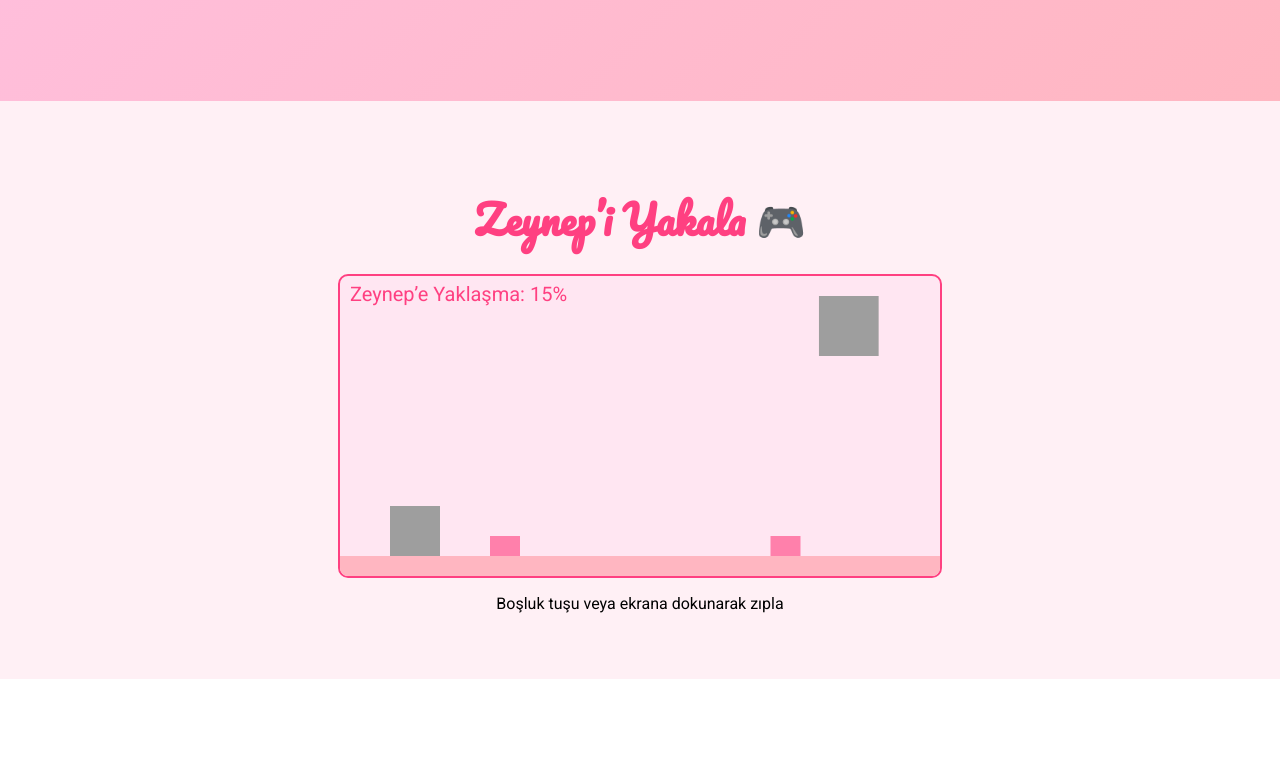
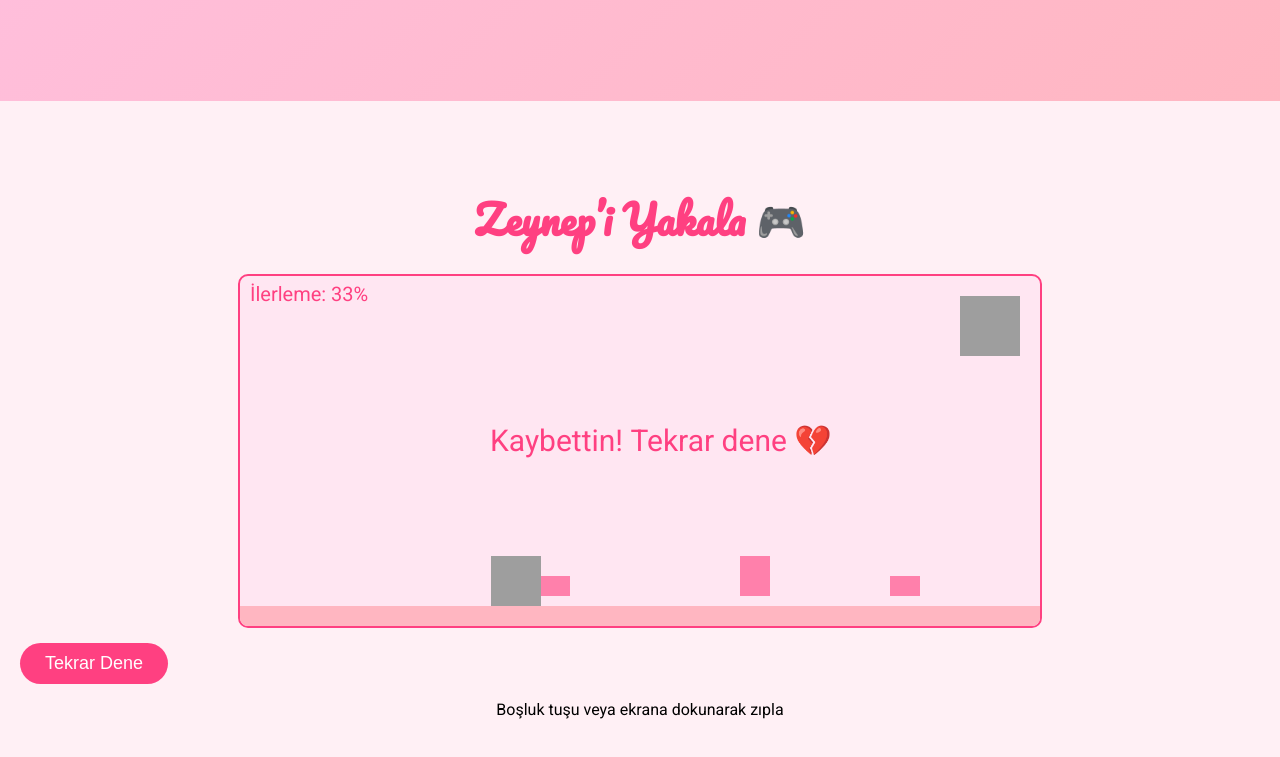
Before and after one commit to enesyondes/hediye-site, a plain HTML site: page index.html in a window 1280 px wide. Shown: the part 3617-4374 px from the top of the page. Before the commit the page ends 4296 px from the top, so only its background shows below. Drawn offline with Linux system fonts and the light colour scheme.

Commit message:
Update index.html

```diff
--- a/index.html
+++ b/index.html
@@ -261,7 +261,7 @@ Bende diyorum ki:
 <!-- Game Section -->
 <section class="game-section">
     <h2>Zeynep’i Yakala 🎮</h2>
-    <canvas id="gameCanvas" width="600" height="300"></canvas>
+    <canvas id="gameCanvas" width="800" height="350"></canvas>
     <button class="retry-btn" onclick="resetGame()">Tekrar Dene</button>
     <p>Boşluk tuşu veya ekrana dokunarak zıpla</p>
 </section>
@@ -276,13 +276,16 @@ Bende diyorum ki:
     const targetImg = new Image();
     targetImg.src = "https://i.imgur.com/DKHf9UD.jpeg";
 
-    let player = { x: 50, y: 280, w: 50, h: 50, dy: 0, gravity: 0.35, jump: -10, grounded: false };
-    let obstacles = [];
-    let score = 0;
+    let player = { x: 50, y: 280, w: 50, h: 50, dy: 0, gravity: 0.3, jump: -8, speed: 3, grounded: false };
+    let obstacles = [
+        { x: 300, y: 300, w: 30, h: 20 },
+        { x: 500, y: 280, w: 30, h: 40 },
+        { x: 650, y: 300, w: 30, h: 20 }
+    ];
     let gameOver = false;
+    let progress = 0; // ilerleme yüzdesi
     let targetX = canvas.width - 80;
     let targetY = 20;
-    let targetDir = 1;
 
     function drawPlayer() {
         ctx.drawImage(playerImg, player.x, player.y, player.w, player.h);
@@ -305,66 +308,59 @@ Bende diyorum ki:
     function drawScore() {
         ctx.fillStyle = "#ff4081";
         ctx.font = "20px Roboto";
-        ctx.fillText("Zeynep’e Yaklaşma: " + Math.floor(score) + "%", 10, 25);
+        ctx.fillText("İlerleme: " + Math.floor(progress) + "%", 10, 25);
     }
 
     function update() {
-        if(gameOver) return;
+        if (gameOver) return;
 
         ctx.clearRect(0, 0, canvas.width, canvas.height);
 
-        // Player hareket
+        // Player hareketi
+        player.x += player.speed;
         player.y += player.dy;
         player.dy += player.gravity;
 
-        if(player.y + player.h >= canvas.height - 20) {
+        if (player.y + player.h >= canvas.height - 20) {
             player.y = canvas.height - 20 - player.h;
             player.dy = 0;
             player.grounded = true;
         }
 
-        // Hedef animasyonu
-        targetX += targetDir * 0.4; // Daha da yavaş
-        if(targetX > canvas.width - 70 || targetX < canvas.width - 150) targetDir *= -1;
-
-        // Engeller
-        obstacles.forEach(ob => { ob.x -= 1.5; }); // Daha yavaş
-
-        if(obstacles.length === 0 || obstacles[obstacles.length - 1].x < 320) {
-            obstacles.push({ x: canvas.width, y: canvas.height - 40, w: 30, h: 20 });
-        }
-
-        obstacles = obstacles.filter(ob => ob.x + ob.w > 0);
-
         // Çarpışma kontrolü
         obstacles.forEach(ob => {
-            if(player.x < ob.x + ob.w && player.x + player.w > ob.x && player.y + player.h > ob.y) {
+            if (
+                player.x < ob.x + ob.w &&
+                player.x + player.w > ob.x &&
+                player.y + player.h > ob.y
+            ) {
                 endGame();
             }
         });
 
-        // Skor
-        score += 0.05; // Yavaş ilerle
-        if(score >= 100) {
+        // İlerleme
+        progress = (player.x / (canvas.width - 50)) * 100;
+
+        if (progress >= 100) {
             ctx.fillStyle = "#ff4081";
             ctx.font = "30px Roboto";
-            ctx.fillText("Tebrikler! Zeynep'i Yakaladın ❤️", 80, canvas.height / 2);
+            ctx.fillText("Tebrikler! Zeynep'i Yakaladın ❤️", 200, canvas.height / 2);
             gameOver = true;
             document.querySelector('.retry-btn').style.display = 'block';
             return;
         }
 
         drawGround();
+        drawObstacles();
         drawPlayer();
         drawTarget();
-        drawObstacles();
         drawScore();
 
         requestAnimationFrame(update);
     }
 
     function jump() {
-        if(player.grounded) {
+        if (player.grounded) {
             player.dy = player.jump;
             player.grounded = false;
         }
@@ -374,21 +370,21 @@ Bende diyorum ki:
         gameOver = true;
         ctx.fillStyle = "#ff4081";
         ctx.font = "30px Roboto";
-        ctx.fillText("Kaybettin! Tekrar dene 💔", 150, canvas.height / 2);
+        ctx.fillText("Kaybettin! Tekrar dene 💔", 250, canvas.height / 2);
         document.querySelector('.retry-btn').style.display = 'block';
     }
 
     function resetGame() {
+        player.x = 50;
         player.y = 280;
         player.dy = 0;
-        obstacles = [];
-        score = 0;
+        progress = 0;
         gameOver = false;
         document.querySelector('.retry-btn').style.display = 'none';
         update();
     }
 
-    document.addEventListener('keydown', e => { if(e.code === "Space") jump(); });
+    document.addEventListener('keydown', e => { if (e.code === "Space") jump(); });
     canvas.addEventListener('click', jump);
 
     update();
```
